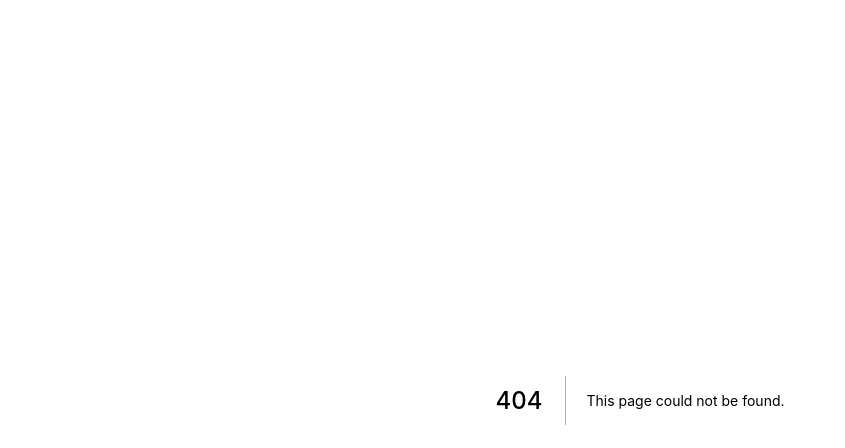
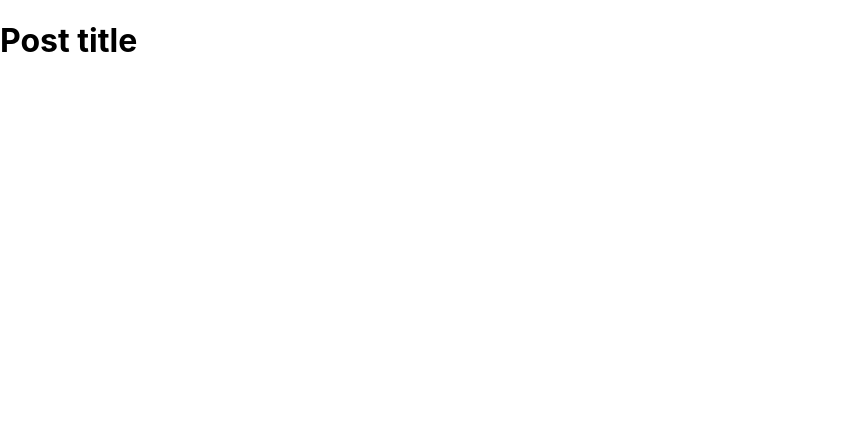
Before and after one commit to pontakornth/fake-blog, a Next.js app: page /posts/1 in a window 1280 px wide. Before the commit this address had no page. Shown: the top 448 px of the page, without its empty margins (0-845 px from the left). Built offline with nearby package versions, Linux system fonts and the light colour scheme.

Commit message:
feat: Add route for individual post

```diff
--- /dev/null
+++ b/pages/posts/[id].tsx
@@ -0,0 +1,11 @@
+import type { NextPage } from 'next'
+
+const PostDetail: NextPage = () => {
+	return (
+		<div className="detail">
+			<h1>Post title</h1>
+		</div>
+	)
+}
+
+export default PostDetail
```
